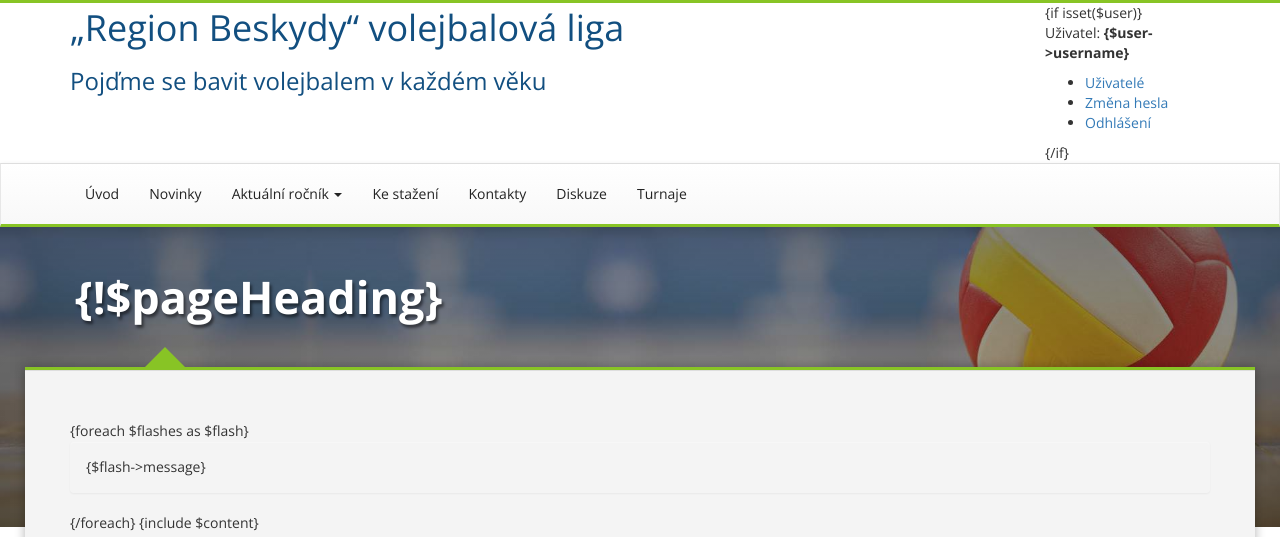
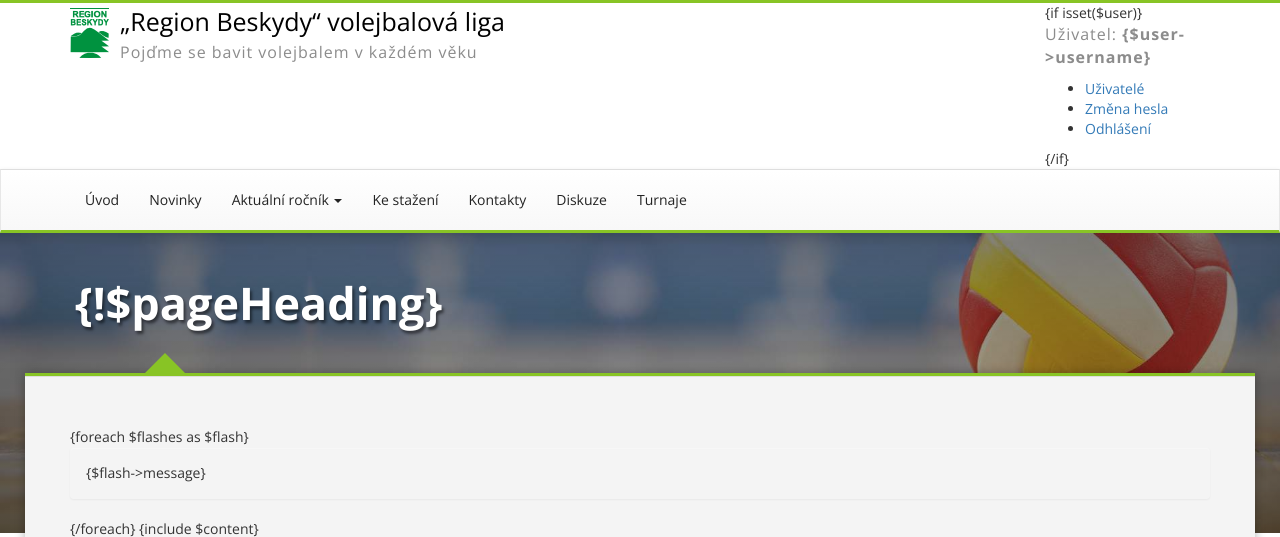
Before and after one commit to davehell/rbvl, a PHP site: template app/templates/@layout.phtml in a window 1280 px wide. Shown: the top 537 px of the page. Run offline with PHP 8.4, Linux system fonts and the light colour scheme; the template is opened without the code that fills it, so the values that code supplies are empty; some libraries are stand-ins or nearby versions.

Commit message:
logo v hlavicce

```diff
--- a/app/templates/@layout.phtml
+++ b/app/templates/@layout.phtml
@@ -18,7 +18,7 @@
   <link rel="stylesheet" href="{$baseUri}css/lightbox.css" type="text/css" media="screen" />
   <script type="text/javascript" src="{$baseUri}js/lightbox.min.js"></script>
 
-  <link href='http://fonts.googleapis.com/css?family=Open+Sans:400,700&subset=latin,latin-ext' rel='stylesheet' type='text/css'>
+  <link href='http://fonts.googleapis.com/css?family=Open+Sans:400,600,700&subset=latin,latin-ext' rel='stylesheet' type='text/css'>
 </head>
 
 <body {ifCurrent Default:*}class="homepage"{/if}>
@@ -27,8 +27,10 @@
   <div class="container">
     <div class="row">
       <div class="col-md-10">
-        <a href="{plink Default:}"  title="Úvodní strana „Region Beskydy“ volejbalové ligy"><h1>„Region Beskydy“ volejbalová liga</h1></a>
-        <h3>Pojďme se bavit volejbalem v každém věku</h3>
+        <a href="{plink Default:}" class="brand" title="Úvodní stránka">
+          <h1>„Region Beskydy“ volejbalová liga</h1>
+          <p>Pojďme se bavit volejbalem v každém věku</p>
+        </a>
       </div>
       <div class="col-md-2">
         {if isset($user)}
@@ -164,18 +166,16 @@
       </div>
       <div class="col-md-7">
         <ul class="nav-footer">
-            <li><a href="{plink Default:}">ÚVOD</a> </li>
-            <li><a href="{plink Aktuality:}">NOVINKY</a></li>
-            <li><a href="{plink Vysledky:}">VÝSLEDKY</a></li>
-            <li><a href="{plink Download:}">KE STAŽENÍ</a></li>
-            <li><a href="{plink Kontakty:}">KONTAKTY</a></li>
+            <li><a href="{plink Default:}" title="Informace o „Region Beskydy“ volejbalové lize">ÚVOD</a> </li>
+            <li><a href="{plink Aktuality:}" title="Aktuality z „Region Beskydy“ volejbalové ligy">NOVINKY</a></li>
+            <li><a href="{plink Vysledky:}" title="Výsledky aktuálního ročníku">VÝSLEDKY</a></li>
+            <li><a href="{plink Download:}" title="Dokumenty ke stažení">KE STAŽENÍ</a></li>
+            <li><a href="{plink Kontakty:}" title="Kontakty na vedení „Region Beskydy“ volejbalové ligy">KONTAKTY</a></li>
         </ul>
       </div>
     </div> <!-- .row -->
   </div> <!-- .container -->
 </div> <!-- .footer-down -->
-
-
 
 
 {if isset($scripts)}
--- a/css/styles.css
+++ b/css/styles.css
@@ -12,8 +12,21 @@
 #header {
   border-top: 3px solid #88c425;
 }
-.homepage #header h1, .homepage #header h3 {
-  display: none;
+#header a.brand {
+  background: url("../img/rb_logo_small.png") no-repeat center left;
+  display: block;
+  padding-left: 50px;
+  text-decoration: none;
+}
+#header h1 {
+  color: #000;
+  font-size: 25px;
+  padding-bottom: 5px;
+}
+#header p {
+  color:  rgba(140, 140, 140, 1);
+  font-size: 16px;
+  letter-spacing: 1px;
 }
 .navbar {
   margin-bottom: 0;
@@ -131,10 +144,6 @@
 .post-item:last-child {
   background: none;
   padding-bottom: 0;
-}
-
-#header h1, #header h3{
-  color: #124f80;
 }
 
 .section-wide {
```
Also changed, not shown: img/rb_logo_small.png (added).
